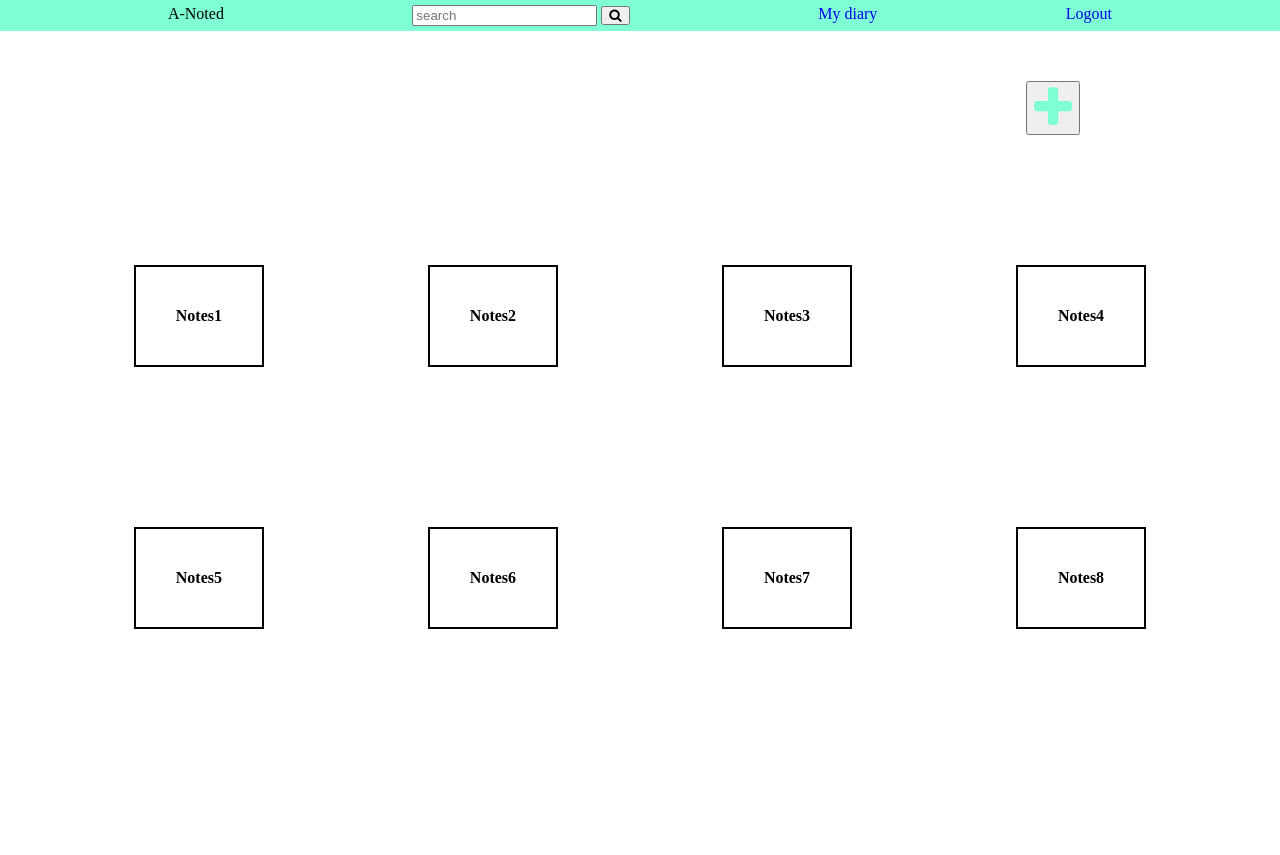
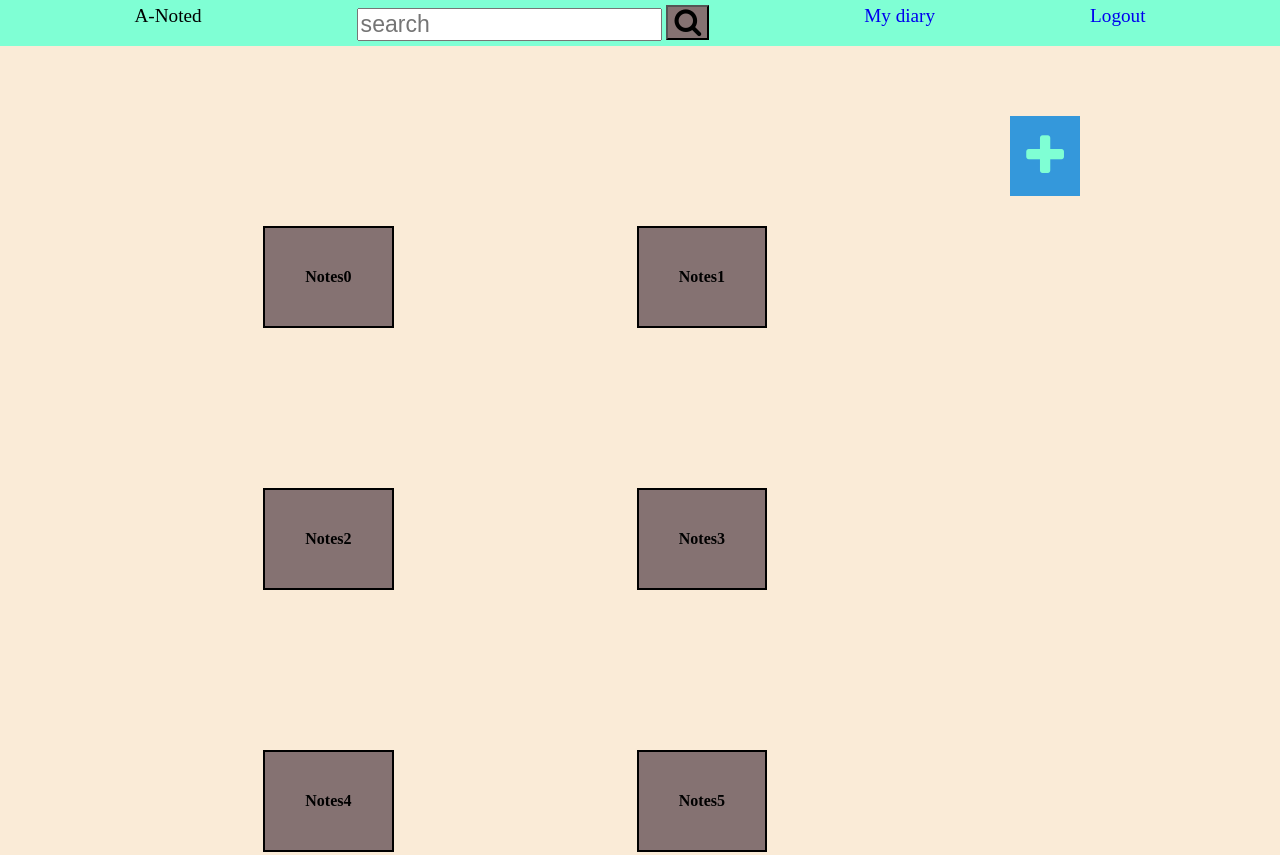
Before and after one commit to dhairya-create/aNoted-Notes-app, a website: page UI/Home/index.html in a window 1280 px wide. Shown: the top 855 px of the page. Before the commit the page ends 800 px from the top, so only its background shows below. Drawn offline with Linux system fonts and the light colour scheme.

Commit message:
changes in home pages

```diff
--- a/UI/Home/index.css
+++ b/UI/Home/index.css
@@ -10,24 +10,69 @@ a{
 }
 nav{
     width:100vw;
+    font-size: larger;
+}
+input{
+    font-size: larger;
 }
 body{
     margin:0;
+    background-color: antiquewhite;
+    height: 100%;
 }
 li{
     margin: 0 2vw;
 }
+
 .header{
     display: flex;
     background-color: aquamarine;
     justify-content: space-between;
 }
-.addNotes{
-    text-align: right;
+button{
+    background-color:rgb(133, 114, 114);
+    font-size: 150%;
+    font-weight: bolder;
+}
+.dropdown{
+    float: right;
     margin-right: 200px;
     margin-top: 50px;
 }
-.cards{
+.dropbtn {
+    background-color: #3498DB;
+    color: white;
+    padding: 16px;
+    font-size: 16px;
+    border: none;
+    cursor: pointer;
+}
+.dropbtn:hover, .dropbtn:focus {
+    background-color: #2980B9;
+}
+.dropdown-content {
+    display: none;
+    background-color: #f1f1f1;
+    min-width: 160px;
+    overflow: auto;
+    box-shadow: 0px 8px 16px 0px rgba(0,0,0,0.2);
+    z-index: 1;
+}
+.dropdown-content a {
+    color: black;
+    padding: 12px 16px;
+    text-decoration: none;
+    display: block;
+}
+
+#cards{
+    display: flex;
+    flex-wrap: wrap;
+    margin: 20px;
+    padding: 30px;
+    justify-content: space-evenly;
+}
+.childDiv{
     display: flex;
     flex-wrap: wrap;
     margin: 20px;
@@ -35,7 +80,9 @@ li{
     justify-content: space-evenly;
 }
 h4{
+    background-color:rgb(133, 114, 114);
     border: 2px solid;
     margin: 80px;
     padding:40px;
 }
+.show {display: block;}
--- a/UI/Home/index.html
+++ b/UI/Home/index.html
@@ -3,16 +3,16 @@
         <link rel="stylesheet" href="index.css">
         <link rel="stylesheet" href="https://cdnjs.cloudflare.com/ajax/libs/font-awesome/4.7.0/css/font-awesome.min.css">        <title>Home Page</title>
     </head>
-    <body>
+    <body onload="onloadFun()">
         <div class="header">
             <nav>
                 <ul>
-                    <li>
+                    <li id="logo">
                         A-Noted
                     </li>
                     <li>
-                        <input type="text" placeholder="search">
-                        <button type="submit"><i class="fa fa-search"></i></button>
+                        <input type="text" placeholder="search" id="search">
+                        <button type="submit" onclick="search()"><i class="fa fa-search"></i></button>
                     </li>
                     <li>
                         <a href="#">My diary</a>
@@ -23,24 +23,20 @@
                 </ul>
             </nav>
         </div>
-        <div class="addNotes">
-            <button type="submit" onclick="addNotes()"> <i class="fa fa-plus" style="font-size:48px;color:aquamarine"></i> </button>
+        <div>
+            <div class="dropdown">
+                <button onmouseover="toggle()" class="dropbtn"> <i class="fa fa-plus" style="font-size:48px;color:aquamarine"></i> </button>
+                <div id="myDropdown" class="dropdown-content">
+                    <a href="#">Notes</a><br>
+                    <a href="#">ToDo</a>
+                </div>
+            </div>
+            <div id="cards">
+            </div>
         </div>
-        <div class="cards">
-            <h4>Notes1</h4>
-            <h4>Notes2</h4>
-            <h4>Notes3</h4>
-            <h4>Notes4</h4>
-            <h4>Notes5</h4>
-            <h4>Notes6</h4>
-            <h4>Notes7</h4>
-            <h4>Notes8</h4>
-        </div>
+
+
     </body>
-    <script>
-        function addNotes(){
-            butto
-            window.prompt("sometext","defaultText");
-        }
+    <script src="index.js">
     </script>
 </html>
--- a/UI/Home/index.js
+++ b/UI/Home/index.js
@@ -0,0 +1,42 @@
+const notes = [];
+function onloadFun(){
+    const div = document.getElementById("cards");
+    const childDiv = document.createElement("div");
+    childDiv.className="childDiv";
+    for(let i=0; i<8; i++){
+        const h4 = document.createElement("h4");
+        h4.innerHTML = "Notes" + i;
+        childDiv.appendChild(h4);
+        notes[i] = h4.innerHTML;
+    }
+    div.appendChild(childDiv);
+}
+function search(){
+    var flag = 0;
+    const val = document.getElementById("search");
+    const childDiv = document.createElement("div");
+    childDiv.className="childDiv";
+
+    if(val.value!=""){
+        //console.log(val.value);
+        for(let i=0;i<notes.length;i++){
+            if(val.value == notes[i]){
+                const h4 = document.createElement("h4");
+                h4.innerHTML = notes[i];
+                childDiv.appendChild(h4);
+                flag = 1;
+            }
+        }
+        if(flag == 1){
+            const div = document.getElementById("cards");
+            while(div.hasChildNodes()){
+                div.removeChild(div.firstChild);
+            }
+            div.appendChild(childDiv);
+        }
+
+    }
+}
+function toggle(){
+    document.getElementById("myDropdown").classList.toggle("show");
+}
```
